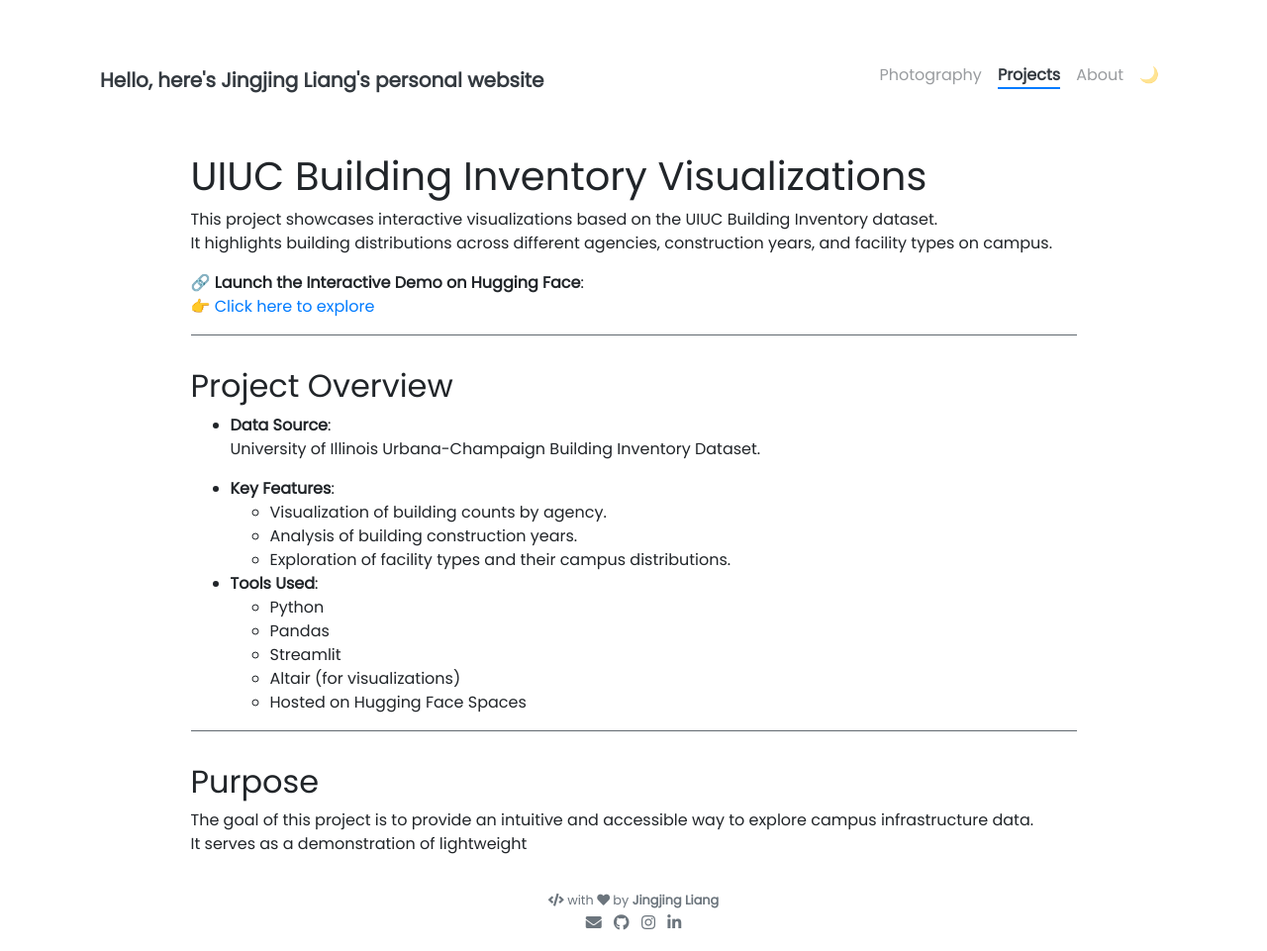
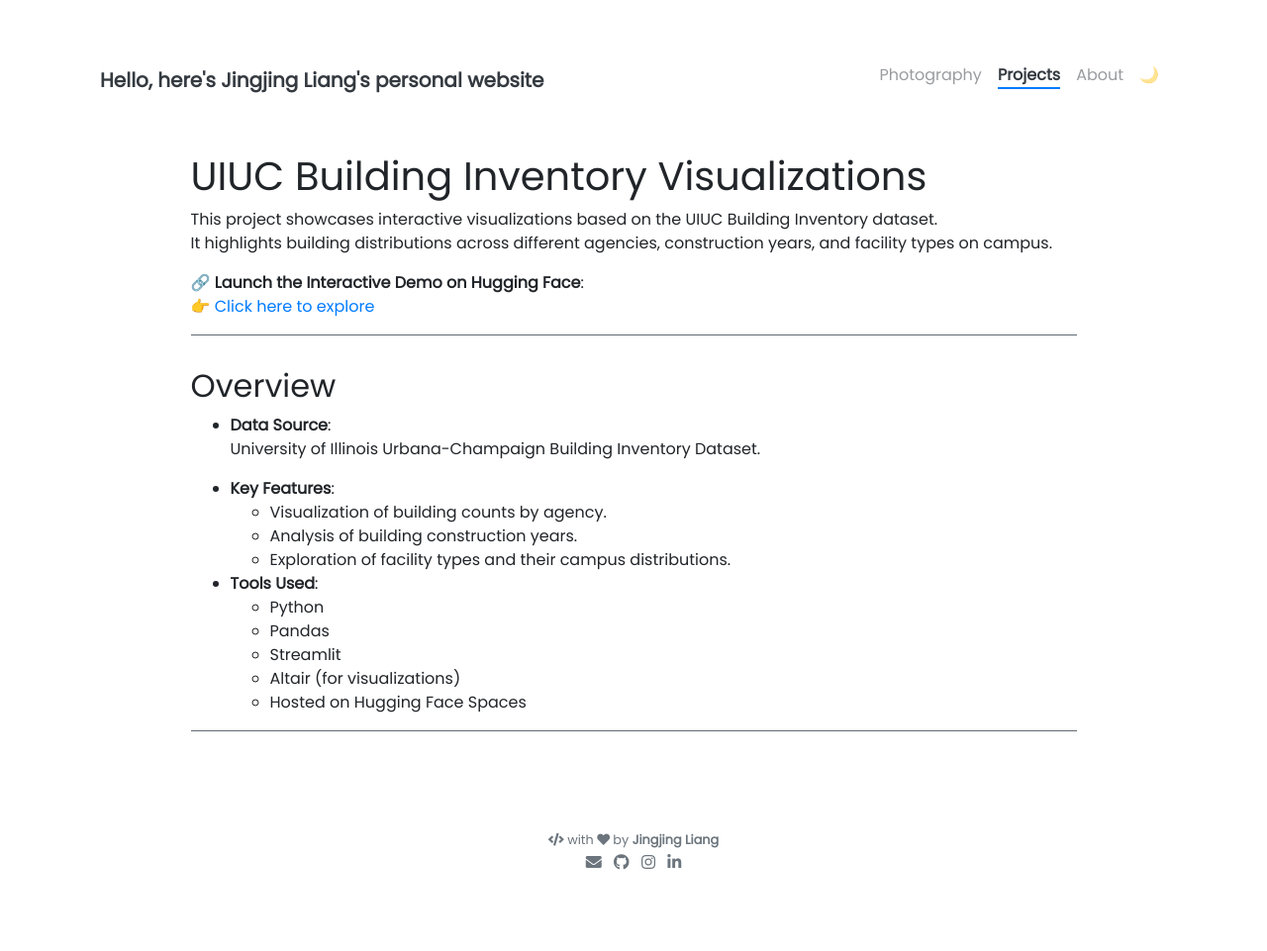
Before and after one commit to xenotopia/xenotopia.github.io, a Jekyll site: the page built from _projects/huggingface.md, in a window 1280 px wide. Shown: the whole page at 99% size. Built offline with Jekyll 4.4.1, drawn with Linux system fonts in a browser that asks for light colours; nearby versions of some CDN libraries; after the commit the page ends 900 px from its top, so only the background shows below that.

Commit message:
Update huggingface.md

```diff
--- a/_projects/huggingface.md
+++ b/_projects/huggingface.md
@@ -13,7 +17,7 @@ It highlights building distributions across different agencies, construction yea
 
 ---
 
-## Project Overview
+## Overview
 
 - **Data Source**:
   University of Illinois Urbana-Champaign Building Inventory Dataset.
@@ -31,8 +35,3 @@ It highlights building distributions across different agencies, construction yea
   - Hosted on Hugging Face Spaces
 
 ---
-
-## Purpose
-
-The goal of this project is to provide an intuitive and accessible way to explore campus infrastructure data.
-It serves as a demonstration of lightweight
```
Also changed, not shown: other parts of _projects/huggingface.md (+4 -0 lines).
